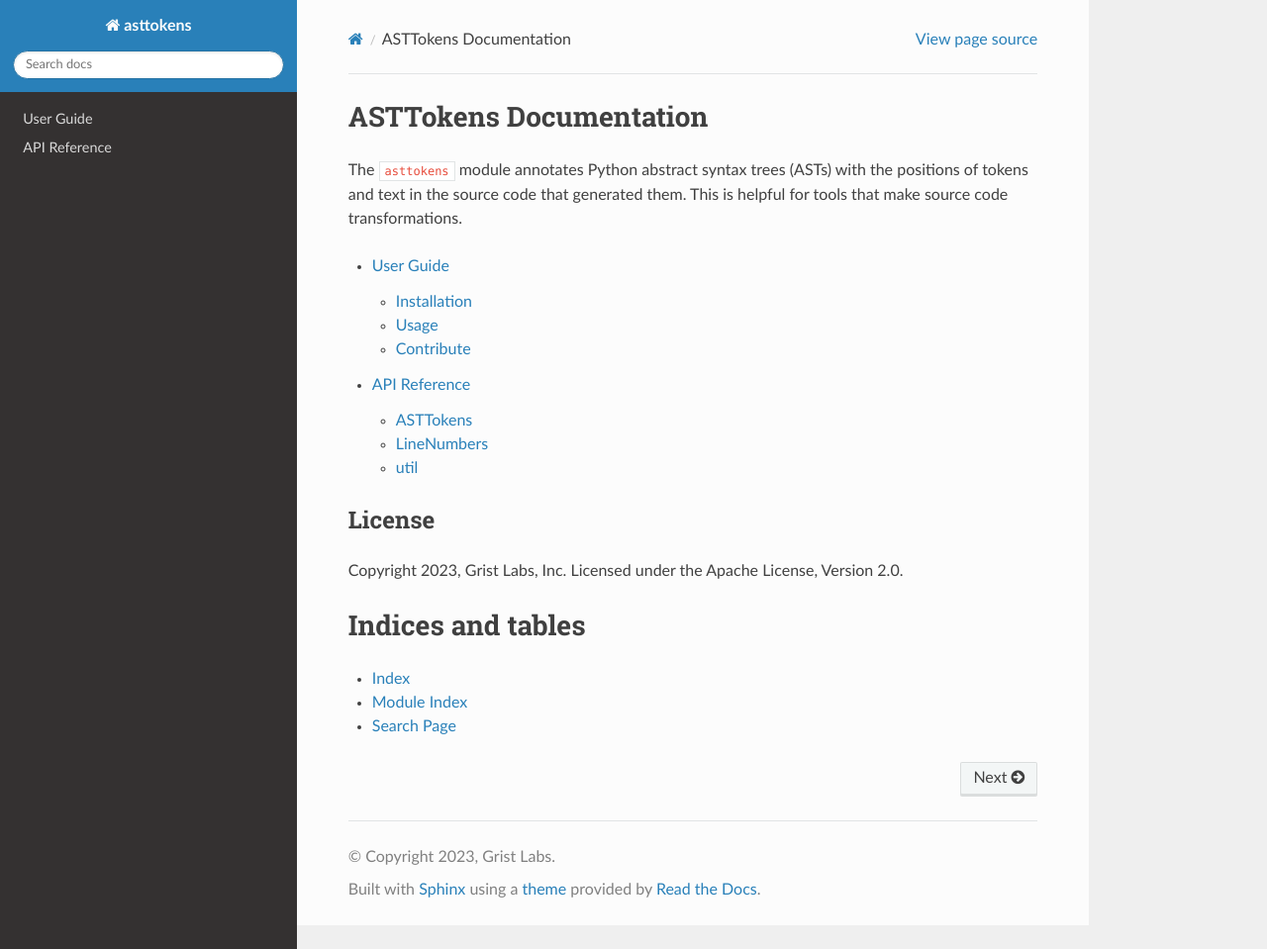
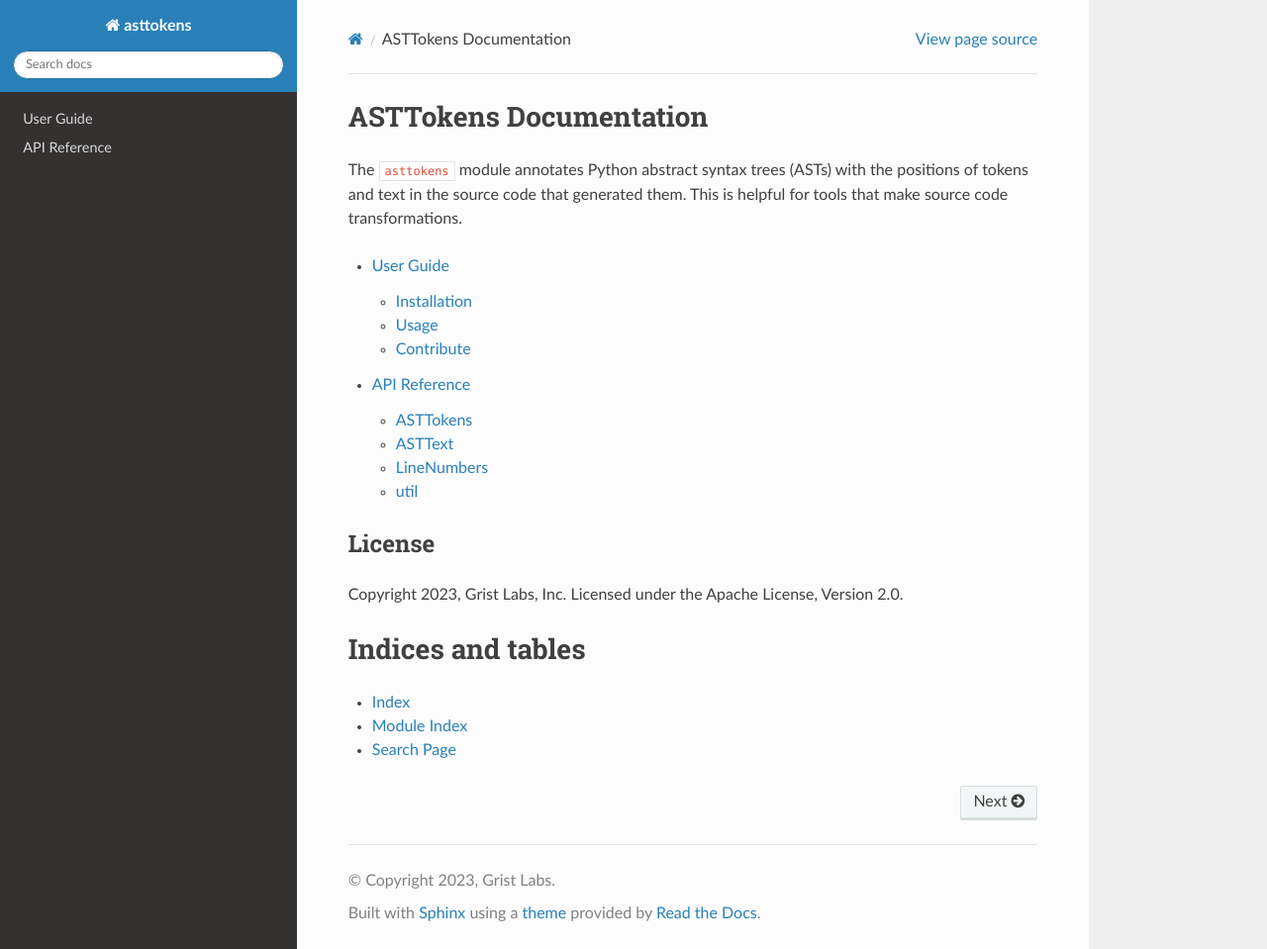
Before and after one commit to gristlabs/asttokens, a Sphinx documentation site: the page built from docs/index.rst, in a window 1280 px wide and 959 px high. Shown: the whole window at 99% size. Built offline with Sphinx 7.4.7 and the Read the Docs theme 2.0.0, drawn with Linux system fonts in a browser that asks for light colours.

Commit message:
Add ASTText documentation

```diff
--- a/docs/api-index.rst
+++ b/docs/api-index.rst
@@ -6,6 +6,11 @@
 ASTTokens
 ---------
 .. autoclass:: asttokens.ASTTokens
+    :members:
+
+ASTText
+---------
+.. autoclass:: asttokens.ASTText
     :members:
 
 LineNumbers
--- a/docs/conf.py
+++ b/docs/conf.py
@@ -28,4 +28,3 @@
 # https://www.sphinx-doc.org/en/master/usage/configuration.html#options-for-html-output
 
 html_theme = "sphinx_rtd_theme"
-html_static_path = ['_static']
```
